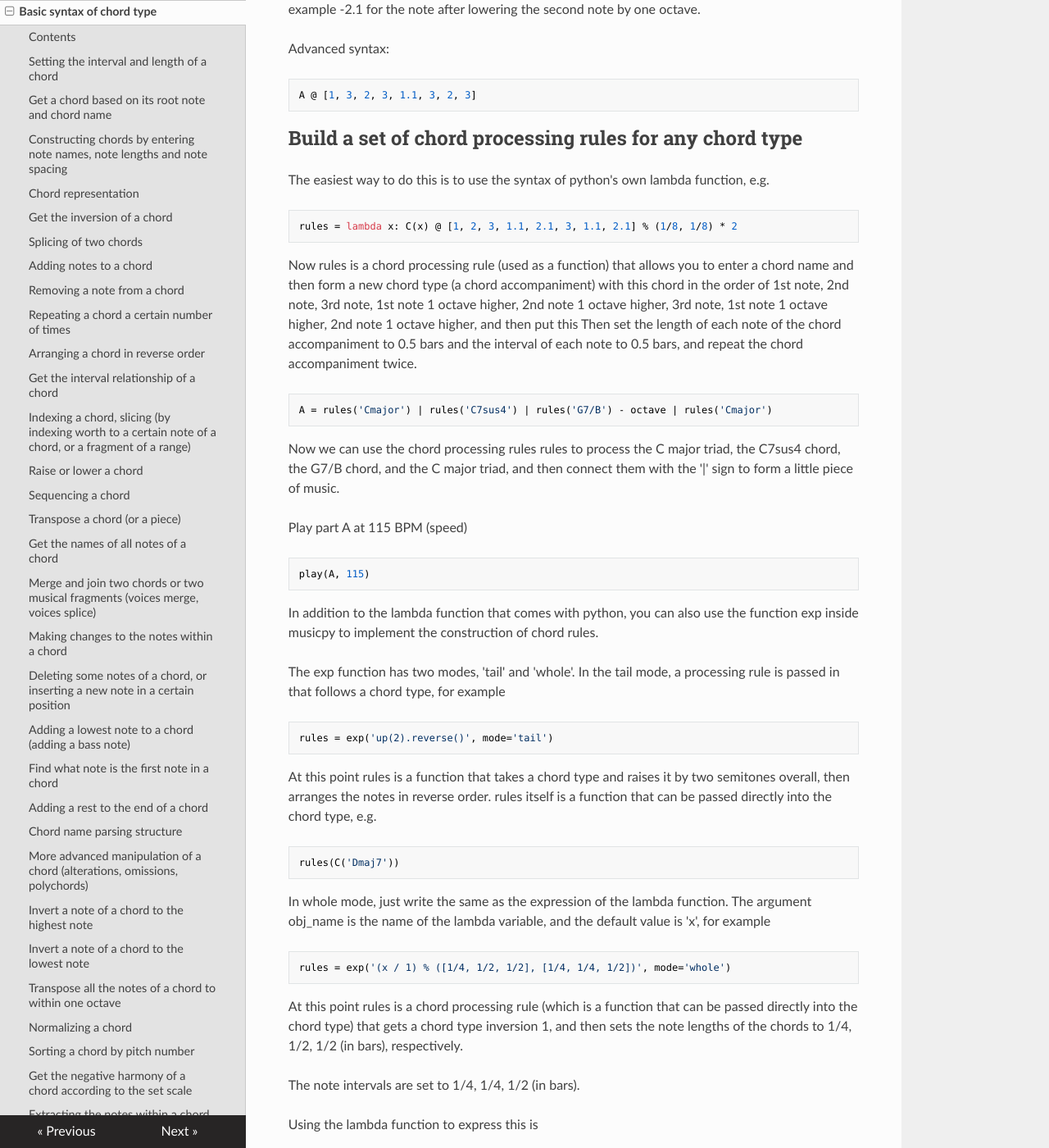
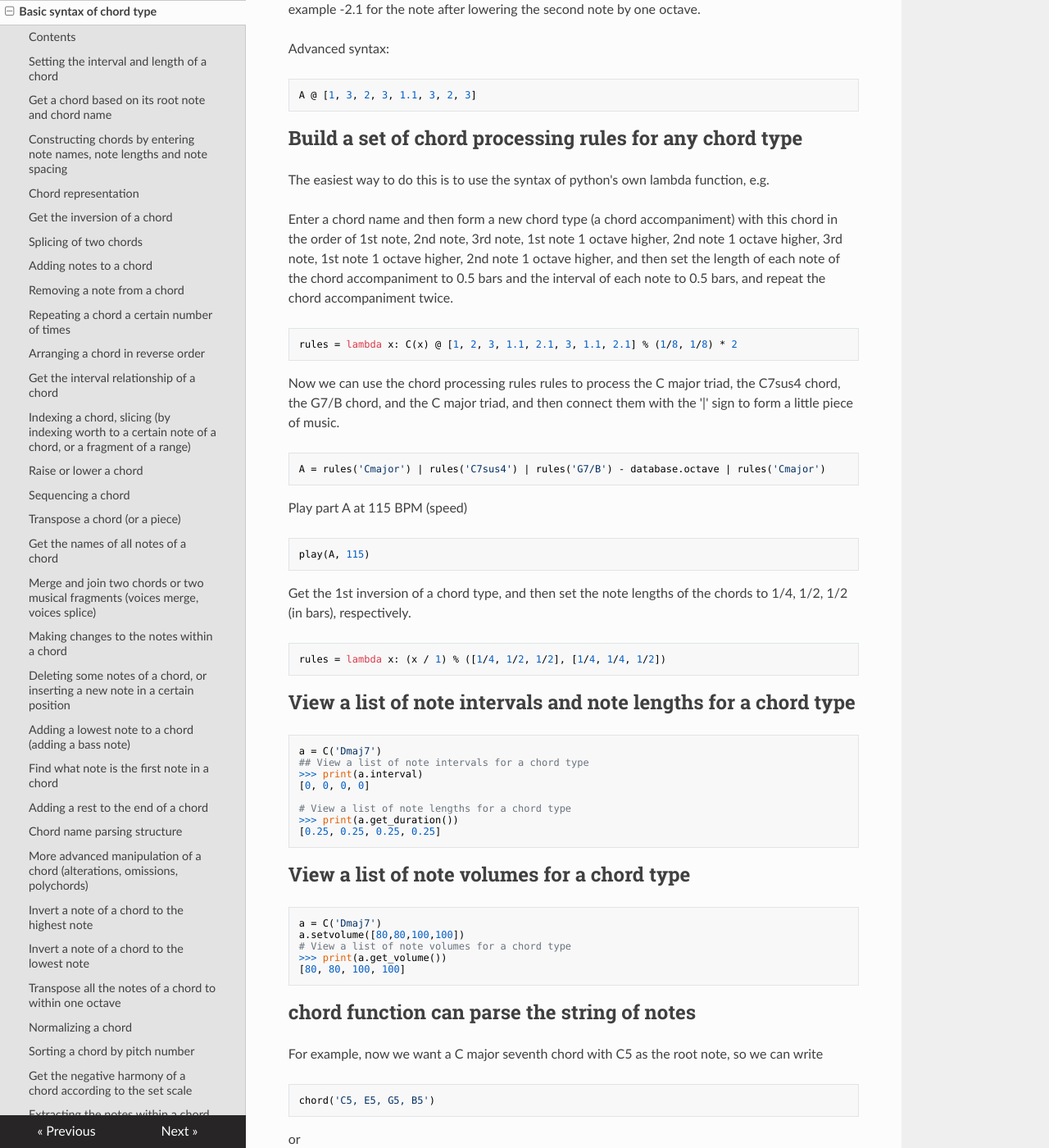
Before and after one commit to Rainbow-Dreamer/musicpy_docs, an MkDocs documentation site: the page built from docs/Basic syntax of chord type.md, in a window 1280 px wide and 1400 px high, scrolled down 22288 px. Shown: the whole window at 82% size. Built offline with MkDocs 1.6.1, drawn with Linux system fonts in a browser that asks for light colours; nearby versions of some CDN libraries.

Commit message:
Update Basic syntax of chord type.md

````diff
--- a/docs/Basic syntax of chord type.md
+++ b/docs/Basic syntax of chord type.md
@@ -1047,49 +1047,25 @@ A @ [1, 3, 2, 3, 1.1, 3, 2, 3]
 
 The easiest way to do this is to use the syntax of python's own lambda function, e.g.
 
+Enter a chord name and then form a new chord type (a chord accompaniment) with this chord in the order of 1st note, 2nd note, 3rd note, 1st note 1 octave higher, 2nd note 1 octave higher, 3rd note, 1st note 1 octave higher, 2nd note 1 octave higher, and then set the length of each note of the chord accompaniment to 0.5 bars and the interval of each note to 0.5 bars, and repeat the chord accompaniment twice.
+
 ```python
 rules = lambda x: C(x) @ [1, 2, 3, 1.1, 2.1, 3, 1.1, 2.1] % (1/8, 1/8) * 2
 ```
 
-Now rules is a chord processing rule (used as a function) that allows you to enter a chord name and then form a new chord type (a chord accompaniment) with this chord in the order of 1st note, 2nd note, 3rd note, 1st note 1 octave higher, 2nd note 1 octave higher, 3rd note, 1st note 1 octave higher, 2nd note 1 octave higher, and then put this Then set the length of each note of the chord accompaniment to 0.5 bars and the interval of each note to 0.5 bars, and repeat the chord accompaniment twice.
-
-```python
-A = rules('Cmajor') | rules('C7sus4') | rules('G7/B') - octave | rules('Cmajor')
-```
-
 Now we can use the chord processing rules rules to process the C major triad, the C7sus4 chord, the G7/B chord, and the C major triad, and then connect them with the '|' sign to form a little piece of music.
 
+```python
+A = rules('Cmajor') | rules('C7sus4') | rules('G7/B') - database.octave | rules('Cmajor')
+```
+
 Play part A at 115 BPM (speed)
 
 ```python
 play(A, 115)
 ```
 
-In addition to the lambda function that comes with python, you can also use the function exp inside musicpy to implement the construction of chord rules.
-
-The exp function has two modes, 'tail' and 'whole'. In the tail mode, a processing rule is passed in that follows a chord type, for example
-
-```python
-rules = exp('up(2).reverse()', mode='tail')
-```
-
-At this point rules is a function that takes a chord type and raises it by two semitones overall, then arranges the notes in reverse order. rules itself is a function that can be passed directly into the chord type, e.g.
-
-```python
-rules(C('Dmaj7'))
-```
-
-In whole mode, just write the same as the expression of the lambda function. The argument obj_name is the name of the lambda variable, and the default value is 'x', for example
-
-```python
-rules = exp('(x / 1) % ([1/4, 1/2, 1/2], [1/4, 1/4, 1/2])', mode='whole')
-```
-
-At this point rules is a chord processing rule (which is a function that can be passed directly into the chord type) that gets a chord type inversion 1, and then sets the note lengths of the chords to 1/4, 1/2, 1/2 (in bars), respectively.
-
-The note intervals are set to 1/4, 1/4, 1/2 (in bars).
-
-Using the lambda function to express this is
+Get the 1st inversion of a chord type, and then set the note lengths of the chords to 1/4, 1/2, 1/2 (in bars), respectively.
 
 ```python
 rules = lambda x: (x / 1) % ([1/4, 1/2, 1/2], [1/4, 1/4, 1/2])
````
